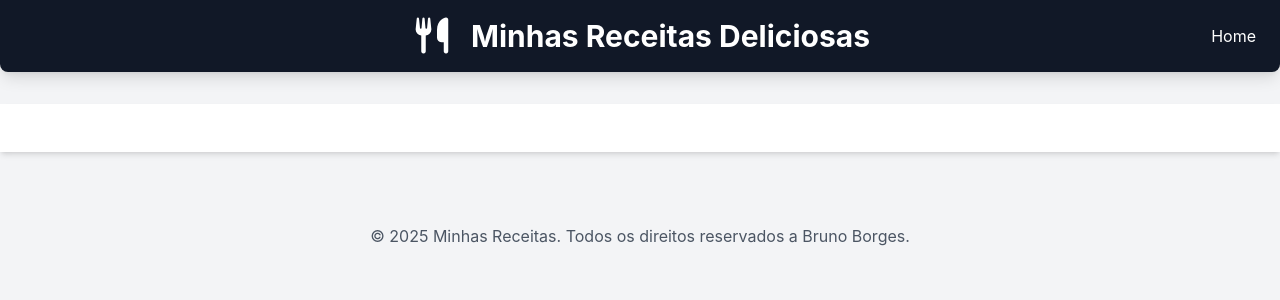
After one commit to br7trindade/Receitas2_blog, a Django app: template receitas/templates/receitas/base.html in a window 1280 px wide. The commit adds this page. Shown: the top 300 px of the page. Run offline with Django 5.2, Linux system fonts and the light colour scheme; the template is opened without the code that fills it, so the values that code supplies are empty; some libraries are stand-ins or nearby versions.

Commit message:
home base

```diff
--- /dev/null
+++ b/receitas/templates/receitas/base.html
@@ -0,0 +1,45 @@
+{% load static %}
+<!DOCTYPE html>
+<html lang="pt-br">
+<head>
+    <meta charset="UTF-8">
+    <meta name="viewport" content="width=device-width, initial-scale=1.0">
+    <title>{% block title %}Minhas Receitas{% endblock %}</title>
+    <script src="https://cdn.tailwindcss.com"></script>
+    <link rel="stylesheet" href="https://cdnjs.cloudflare.com/ajax/libs/font-awesome/7.0.0/css/all.min.css" integrity="sha512-DxV+EoADOkOygM4IR9yXP8Sb2qwgidEmeqAEmDKIOfPRQZOWbXCzLC6vjbZyy0vPisbH2SyW27+ddLVCN+OMzQ==" crossorigin="anonymous" referrerpolicy="no-referrer" />
+
+    <style>
+        body{
+            font-family: 'Inter', sans-serif;
+        }
+    </style>
+</head>
+<body class="bg-gray-100 text-gray-900">
+    <header class="bg-gray-900 text-white p-6 shadow-lg rounded-b-lg">
+        <div class="container mx-auto relative flex items-center justify-between">
+             <div class="absolute inset-0 flex items-center justify-center">
+                 <div class="flex items-center"></div>
+                    <div class="text-4xl mr-4">
+                       <i class="fas fa-utensils"></i>
+                    </div>
+                 <h1 class="text-3xl font-bold">Minhas Receitas Deliciosas</h1>
+            </div>
+            <nav class="ml-auto relative z-10">
+                 <a href="{% url 'home' %}" class="text-gray-300 hover: text-white mx-2°">Home
+
+                 </a>
+            </nav>
+        </div>
+
+    </header>
+
+          <main class="container mx-auto p-6 mt-8 bg-white rounded-ig shadow-md">
+            {% block content %}{% endblock %}
+          </main>
+
+
+    <footer class="mt-12 p-6 text-center text-gray-600">
+        <p>&copy; 2025 Minhas Receitas. Todos os direitos reservados a Bruno Borges.</p>
+    </footer>
+</body>
+</html>
```
Also changed, not shown: receitas/templates/receitas/home.html (+19 -33 lines).
